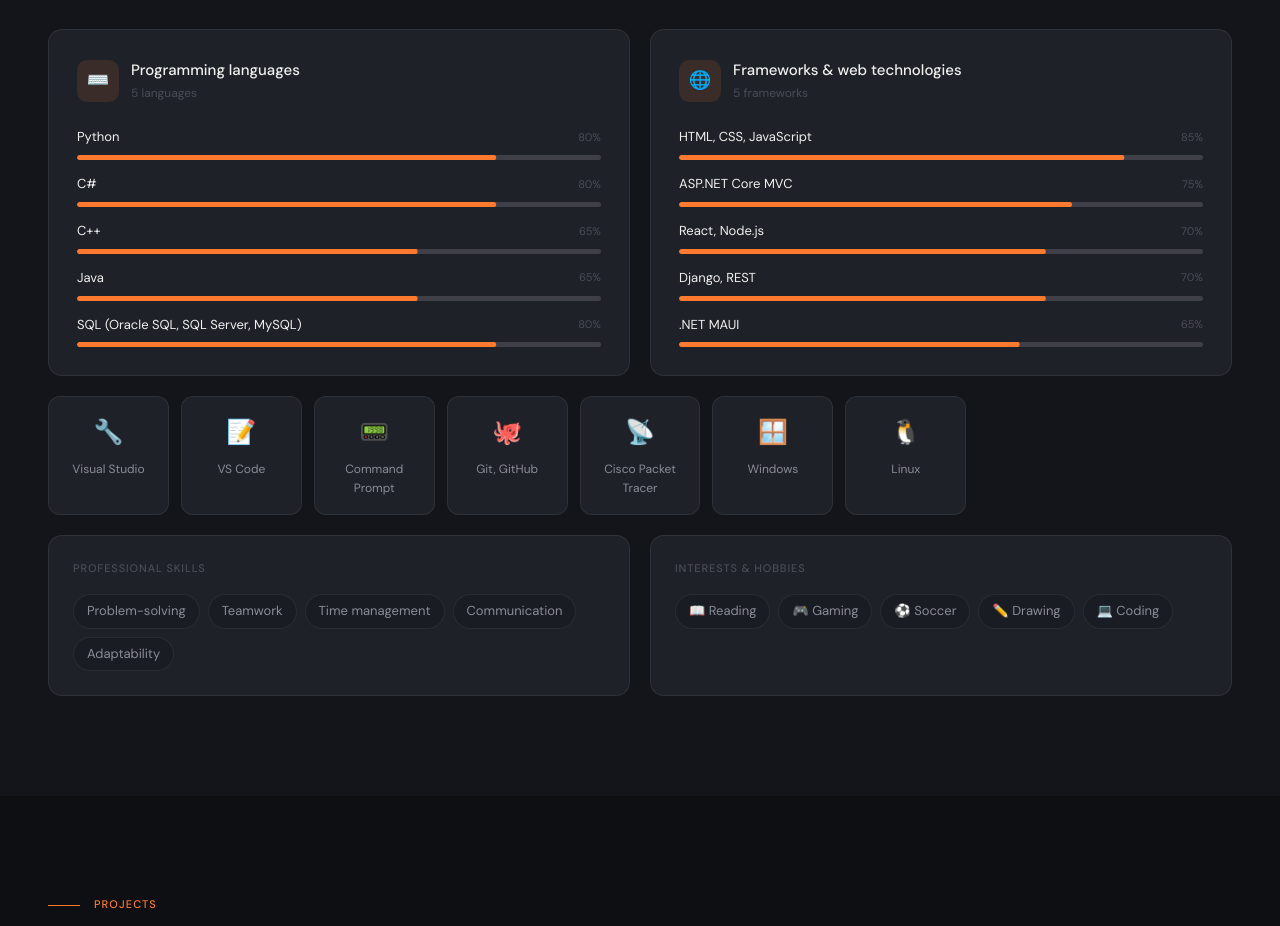
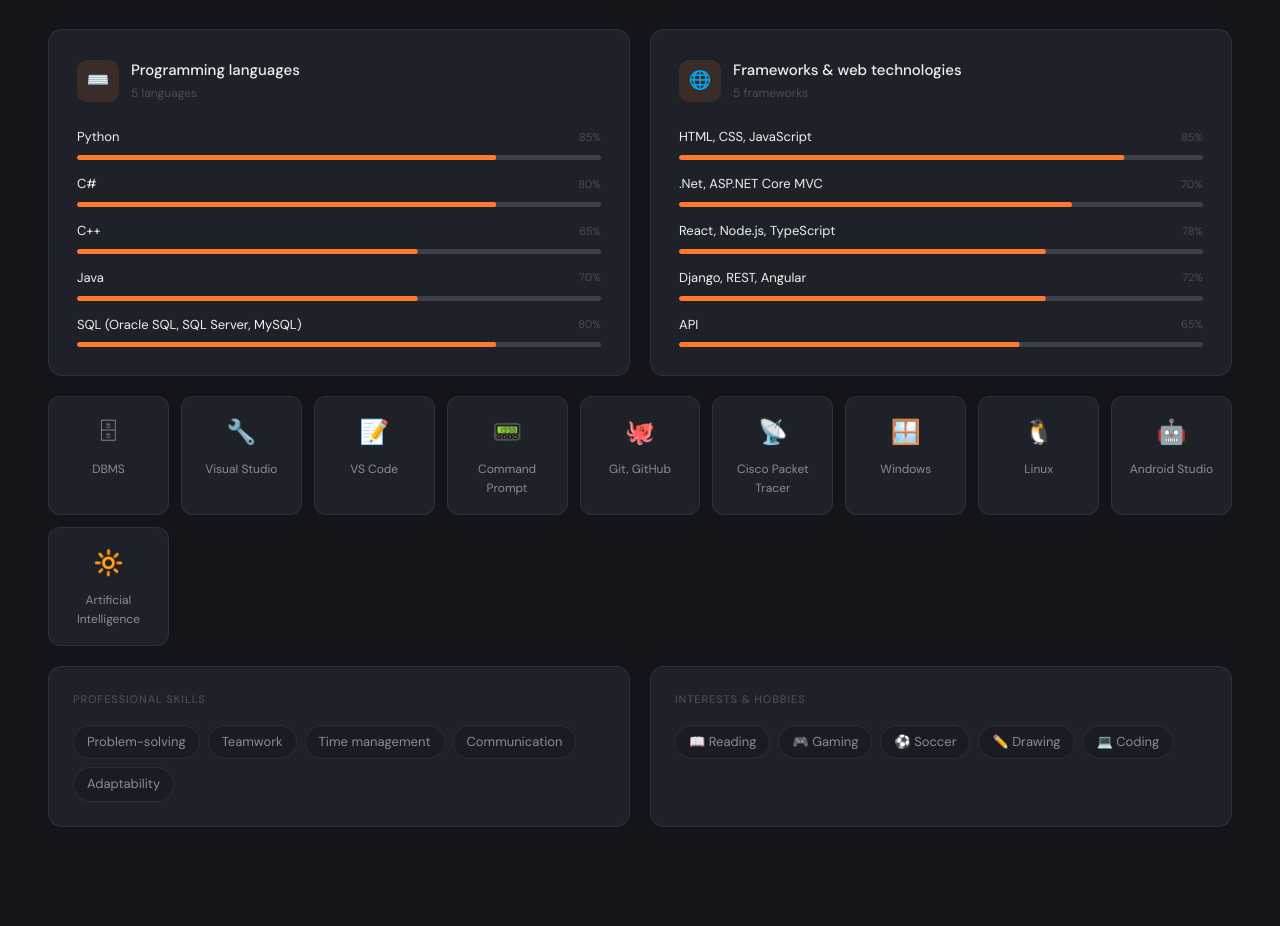
Before and after one commit to Orah-23/Portfolio-Repository, a plain HTML site: page index.html in a window 1280 px wide. Shown: the part 2580-3506 px from the top of the page. Drawn offline with Linux system fonts and the light colour scheme.

Commit message:
Add tools

```diff
--- a/index.html
+++ b/index.html
@@ -491,7 +491,7 @@
       </div>
       <div class="skill-bars">
         <div>
-          <div class="skill-bar-meta"><span class="skill-bar-name">Python</span><span class="skill-bar-pct">80%</span></div>
+          <div class="skill-bar-meta"><span class="skill-bar-name">Python</span><span class="skill-bar-pct">85%</span></div>
           <div class="skill-bar-track"><div class="skill-bar-fill" style="--w:0.80"></div></div>
         </div>
         <div>
@@ -503,7 +503,7 @@
           <div class="skill-bar-track"><div class="skill-bar-fill" style="--w:0.65"></div></div>
         </div>
         <div>
-          <div class="skill-bar-meta"><span class="skill-bar-name">Java</span><span class="skill-bar-pct">65%</span></div>
+          <div class="skill-bar-meta"><span class="skill-bar-name">Java</span><span class="skill-bar-pct">70%</span></div>
           <div class="skill-bar-track"><div class="skill-bar-fill" style="--w:0.65"></div></div>
         </div>
         <div>
@@ -527,19 +527,19 @@
           <div class="skill-bar-track"><div class="skill-bar-fill" style="--w:0.85"></div></div>
         </div>
         <div>
-          <div class="skill-bar-meta"><span class="skill-bar-name">ASP.NET Core MVC</span><span class="skill-bar-pct">75%</span></div>
+          <div class="skill-bar-meta"><span class="skill-bar-name">.Net, ASP.NET Core MVC</span><span class="skill-bar-pct">70%</span></div>
           <div class="skill-bar-track"><div class="skill-bar-fill" style="--w:0.75"></div></div>
         </div>
         <div>
-          <div class="skill-bar-meta"><span class="skill-bar-name">React, Node.js</span><span class="skill-bar-pct">70%</span></div>
+          <div class="skill-bar-meta"><span class="skill-bar-name">React, Node.js, TypeScript</span><span class="skill-bar-pct">78%</span></div>
           <div class="skill-bar-track"><div class="skill-bar-fill" style="--w:0.70"></div></div>
         </div>
         <div>
-          <div class="skill-bar-meta"><span class="skill-bar-name">Django, REST</span><span class="skill-bar-pct">70%</span></div>
+          <div class="skill-bar-meta"><span class="skill-bar-name">Django, REST, Angular</span><span class="skill-bar-pct">72%</span></div>
           <div class="skill-bar-track"><div class="skill-bar-fill" style="--w:0.70"></div></div>
         </div>
         <div>
-          <div class="skill-bar-meta"><span class="skill-bar-name">.NET MAUI</span><span class="skill-bar-pct">65%</span></div>
+          <div class="skill-bar-meta"><span class="skill-bar-name">API</span><span class="skill-bar-pct">65%</span></div>
           <div class="skill-bar-track"><div class="skill-bar-fill" style="--w:0.65"></div></div>
         </div>
       </div>
@@ -549,6 +549,7 @@
 
   <!-- Tools grid -->
   <div class="tools-grid reveal d1">
+	<div class="tool-chip"><div class="tool-chip-icon">🗄</div>DBMS</div>
     <div class="tool-chip"><div class="tool-chip-icon">🔧</div>Visual Studio</div>
     <div class="tool-chip"><div class="tool-chip-icon">📝</div>VS Code</div>
     <div class="tool-chip"><div class="tool-chip-icon">📟</div>Command Prompt</div>
@@ -556,6 +557,8 @@
     <div class="tool-chip"><div class="tool-chip-icon">📡</div>Cisco Packet Tracer</div>
     <div class="tool-chip"><div class="tool-chip-icon">🪟</div>Windows</div>
     <div class="tool-chip"><div class="tool-chip-icon">🐧</div>Linux</div>
+	<div class="tool-chip"><div class="tool-chip-icon">🤖</div>Android Studio</div>
+	<div class="tool-chip"><div class="tool-chip-icon">🔆</div>Artificial Intelligence</div>
   </div>
 
   <!-- Soft skills + hobbies -->
```
